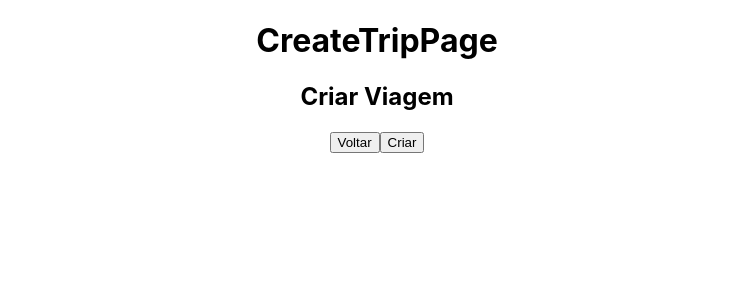
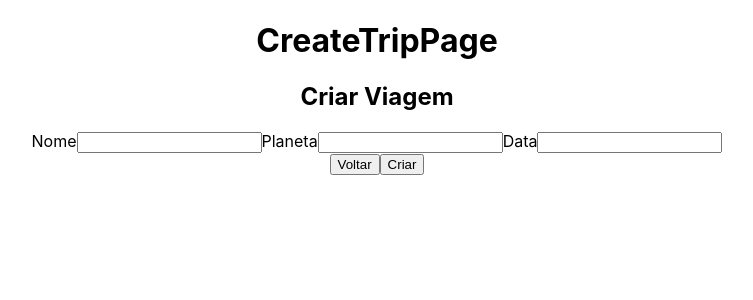
Before and after one commit to future4code/jemison-Rafael-Lopes, a React (Create React App) app in the folder modulo4/projeto-labex/labex/: page /admin/trips/create in a window 1280 px wide. Shown: the top 300 px of the page, without its empty margins (263-1016 px from the left). Built offline with nearby package versions, Linux system fonts and the light colour scheme.

Commit message:
Código para criar viagens

```diff
--- a/modulo4/projeto-labex/labex/src/components/Pages/AdminHomePage.js
+++ b/modulo4/projeto-labex/labex/src/components/Pages/AdminHomePage.js
@@ -1,9 +1,8 @@
-import React from 'react'
-import { useNavigate } from 'react-router-dom'
-import useProtectedPage from '../Hooks/useProtectedPage';
+import React from 'react';
+import { useNavigate } from 'react-router-dom';
 
 function AdminHomePage() {
-  useProtectedPage()
+
 
   const navigate = useNavigate();
 
@@ -16,13 +15,9 @@ function AdminHomePage() {
     navigate('/login')
   }
 
+
   return (
     <div>
-
-
-
-
-    ||
       <h1>AdminHomePage</h1>
       <h2>Painel Administrativo</h2>
       <button onClick={goToCreateTripPage} >Criar Viagem</button>
--- a/modulo4/projeto-labex/labex/src/components/Pages/CreateTripPage.js
+++ b/modulo4/projeto-labex/labex/src/components/Pages/CreateTripPage.js
@@ -1,20 +1,81 @@
 import React from 'react';
-import {useNavigate} from 'react-router-dom'
+import { useNavigate } from 'react-router-dom';
+import useForm from '../Hooks/useForm';
+import { BASE_URL } from '../constants/constants';
+import axios from 'axios'
 
 function CreateTripPage() {
 
+
+  const [form, onChange, clear] = useForm({ name: '', planet: '', date: '' })
+
+  const createTrip = (event) => {
+    event.preventDefault()
+
+    const body = {
+      name: form.name,
+      planet: form.planet,
+      date: form.date,
+      description: "sem valor",
+      durationInDays: 450
+    }
+    console.log(body);
+
+    axios.post(`${BASE_URL}rafael-lopes-jemison/trips`, body, {
+      headers: {
+        auth: localStorage.getItem('token')
+      }
+    }).then((response) => {
+      alert('Viagem cadastrada!')
+      clear()
+    }).catch((error) => console.log(error)
+  )
+  }
+
   const navigate = useNavigate();
 
-  const goToLastPage=()=>{
+  const goToLastPage = () => {
     navigate(-1)
   }
 
   return (
     <div>
-    <h1>CreateTripPage</h1>
-    <h2>Criar Viagem</h2>
-    <button onClick={goToLastPage} >Voltar</button>
-    <button>Criar</button>
+      <h1>CreateTripPage</h1>
+      <h2>Criar Viagem</h2>
+
+      <form onSubmit={createTrip}>
+        <label htmlFor="name">Nome</label>
+        <input
+          type="text"
+          name='name'
+          value={form.name}
+          id='name'
+          onChange={onChange}
+          required
+        />
+        <label htmlFor="planet">Planeta</label>
+        <input
+          type="text"
+          name="planet"
+          value={form.planet}
+          id="planet"
+          onChange={onChange}
+          required
+        />
+        <label htmlFor="date">Data</label>
+        <input
+          type="text"
+          name="date"
+          id="date"
+          value={form.date}
+          onChange={onChange}
+          pattern='^([0-2][0-9]|(3)[0-1])(\/)(((0)[0-9])|((1)[0-2]))(\/)\d{4}$'
+          required
+        />
+      </form>
+
+      <button onClick={goToLastPage} >Voltar</button>
+      <button>Criar</button>
     </div>
   )
 }
--- a/modulo4/projeto-labex/labex/src/components/Pages/ListTripsPage.js
+++ b/modulo4/projeto-labex/labex/src/components/Pages/ListTripsPage.js
@@ -1,7 +1,7 @@
 import React from 'react';
 import { useNavigate } from 'react-router-dom';
-import useRequestData from '../Hooks/useRequestData';
 import { BASE_URL } from '../constants/constants';
+import useRequestData from '../Hooks/UseRequestData'
 
 function ListTripsPage() {
 
```
